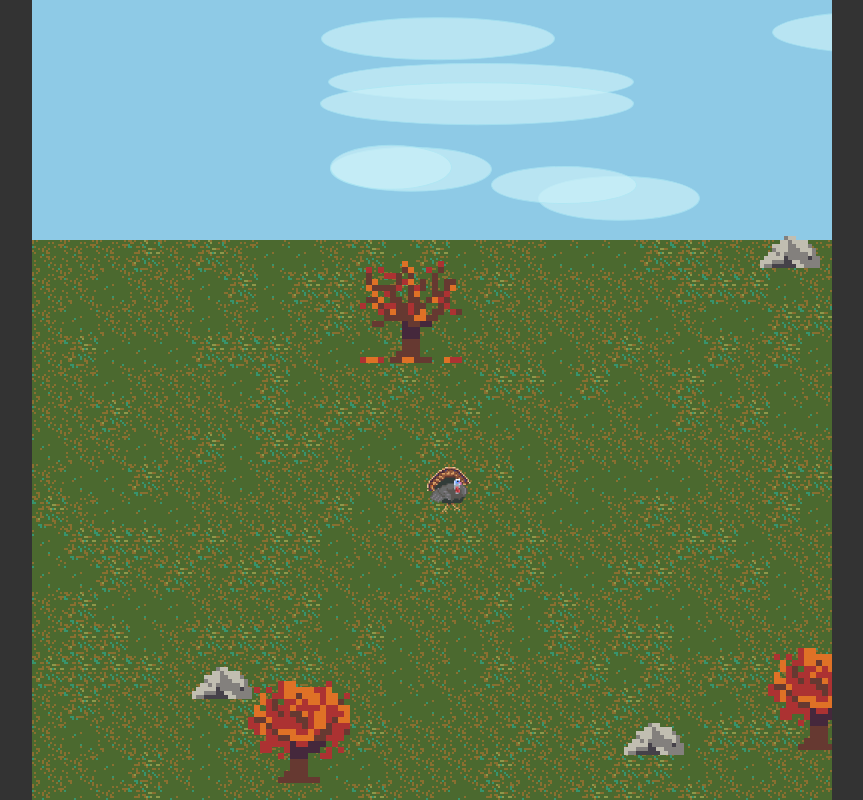
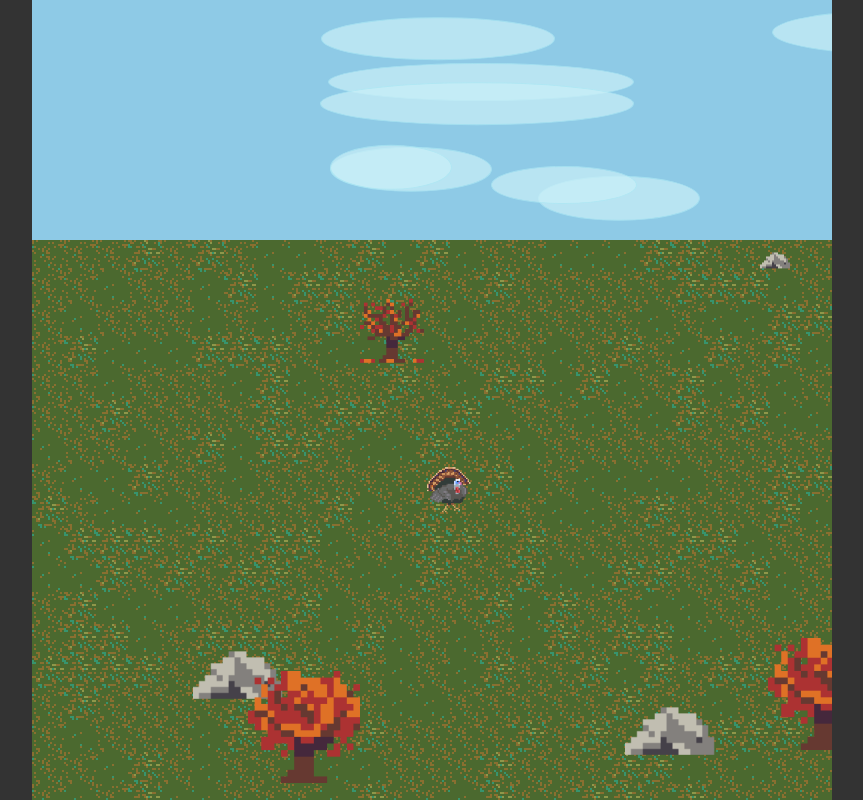
Before and after one commit to bobby-saul/turkey-hunt, a React app: page / in a window 1280 px wide. Shown: the whole page, without its empty margins (208-1071 px from the left). Built offline with nearby package versions, Linux system fonts and the light colour scheme.

Commit message:
Updated the styles to use percentages and to change sizes based on distance.

```diff
--- a/js/src/components/Ground.js
+++ b/js/src/components/Ground.js
@@ -27,8 +27,20 @@ const Ground = ({size}) => {
         for (var asset = 0; asset < assetAmount; asset++) {
             var y = Math.floor(Math.random() * 100);
             var x = Math.floor(Math.random() * 100);
+            var classes = "ground-asset ground-asset-" + Math.floor(Math.random() * ASSET_TYPES);
+            if (y < 20) {
+                classes += " x-small";
+            } else if (y < 40) {
+                classes += " small";
+            } else if (y < 60) {
+                classes += " medium";
+            } else if (y < 80) {
+                classes += " large";
+            } else {
+                classes += " x-large";
+            }
             assets.push(
-                <div key={"ground-asset-" + asset} className={"ground-asset ground-asset-" + Math.floor(Math.random() * ASSET_TYPES)} style={{
+                <div key={"ground-asset-" + asset} className={classes} style={{
                     top: y + "%",
                     left: x + "%",
                     zIndex: y
--- a/js/src/components/Turkey.js
+++ b/js/src/components/Turkey.js
@@ -6,9 +6,10 @@ const TurkeyControl = () => {
     const [speed, setSpeed] = useState(Math.floor(Math.random() * 1000) + 250);
     const [left, setLeft] = useState(50);
     const [top, setTop] = useState(50);
+    const [classes, setclasses] = useState('turkey medium');
 
     return (
-        <div className="turkey" style={{
+        <div className={classes} style={{
             top: top + "%",
             left: left + "%",
             zIndex: top
--- a/styles.css
+++ b/styles.css
@@ -77,20 +77,62 @@ body {
     transform: translateY(-100%);
     position: absolute;
     background-size: contain;
+    background-repeat: no-repeat;
+    background-position-x: center;
+    background-position-y: bottom;
+}
+.ground-asset-0.x-small {
+    height: 6%;
+    width: 4%;
+}
+.ground-asset-0.small {
+    height: 9%;
+    width: 6%;
+}
+.ground-asset-0.medium {
+    height: 12%;
+    width: 8%;
+}
+.ground-asset-0.large {
+    height: 15%;
+    width: 10%;
+}
+.ground-asset-0.x-large {
+    height: 17%;
+    width: 12%;
 }
 .ground-asset-0 {
-    height: 64px;
-    width: 64px;
     background-image: url('./images/rock.png');
 }
+.ground-asset-1.x-small,
+.ground-asset-2.x-small {
+    height: 9%;
+    width: 6%;
+}
+.ground-asset-1.small,
+.ground-asset-2.small {
+    height: 12%;
+    width: 8%;
+}
+.ground-asset-1.medium,
+.ground-asset-2.medium {
+    height: 14%;
+    width: 10%;
+}
+.ground-asset-1.large,
+.ground-asset-2.large {
+    height: 17%;
+    width: 12%;
+}
+.ground-asset-1.x-large,
+.ground-asset-2.x-large {
+    height: 20%;
+    width: 14%;
+}
 .ground-asset-1 {
-    height: 102px;
-    width: 102px;
     background-image: url('./images/tree.png');
 }
 .ground-asset-2 {
-    height: 102px;
-    width: 102px;
     background-image: url('./images/tree2.png');
 }
 .turkey-container {
@@ -109,11 +151,33 @@ body {
     position: absolute;
     top: 50%;
     left: 50%;
-    width: 32px;
-    height: 32px;
+    transition: 0.25s linear;
     transform: scale(1.5) translateY(-100%);
-    background-image: url("./images/turkey_towards.gif");
-    background-size: 100%;
+    background-image: url("./images/turkey_towards.gif");;
+    background-repeat: no-repeat;
+    background-size: contain;
+    background-position-x: center;
+    background-position-y: bottom;
+}
+.turkey.x-small {
+    height: 3%;
+    width: 2%;
+}
+.turkey.small {
+    height: 4.5%;
+    width: 3%;
+}
+.turkey.medium {
+    height: 6%;
+    width: 4%;
+}
+.turkey.large {
+    height: 7.5%;
+    width: 5%;
+}
+.turkey.x-large {
+    height: 9%;
+    width: 6%;
 }
 .turkey.left {
     transform: scaleX(-1.5) translateY(-100%);
```
Also changed, not shown: js/dist/index.js.
